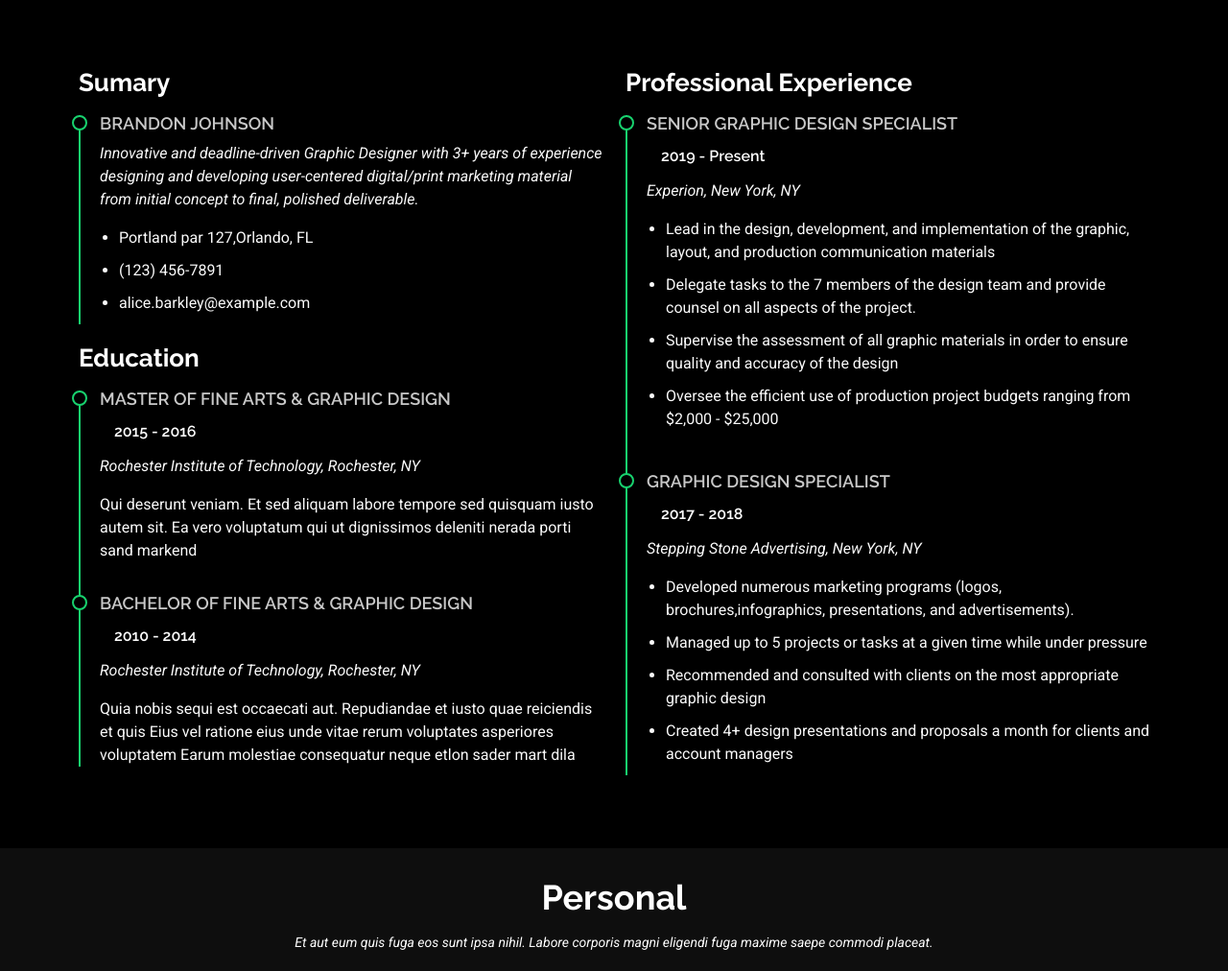
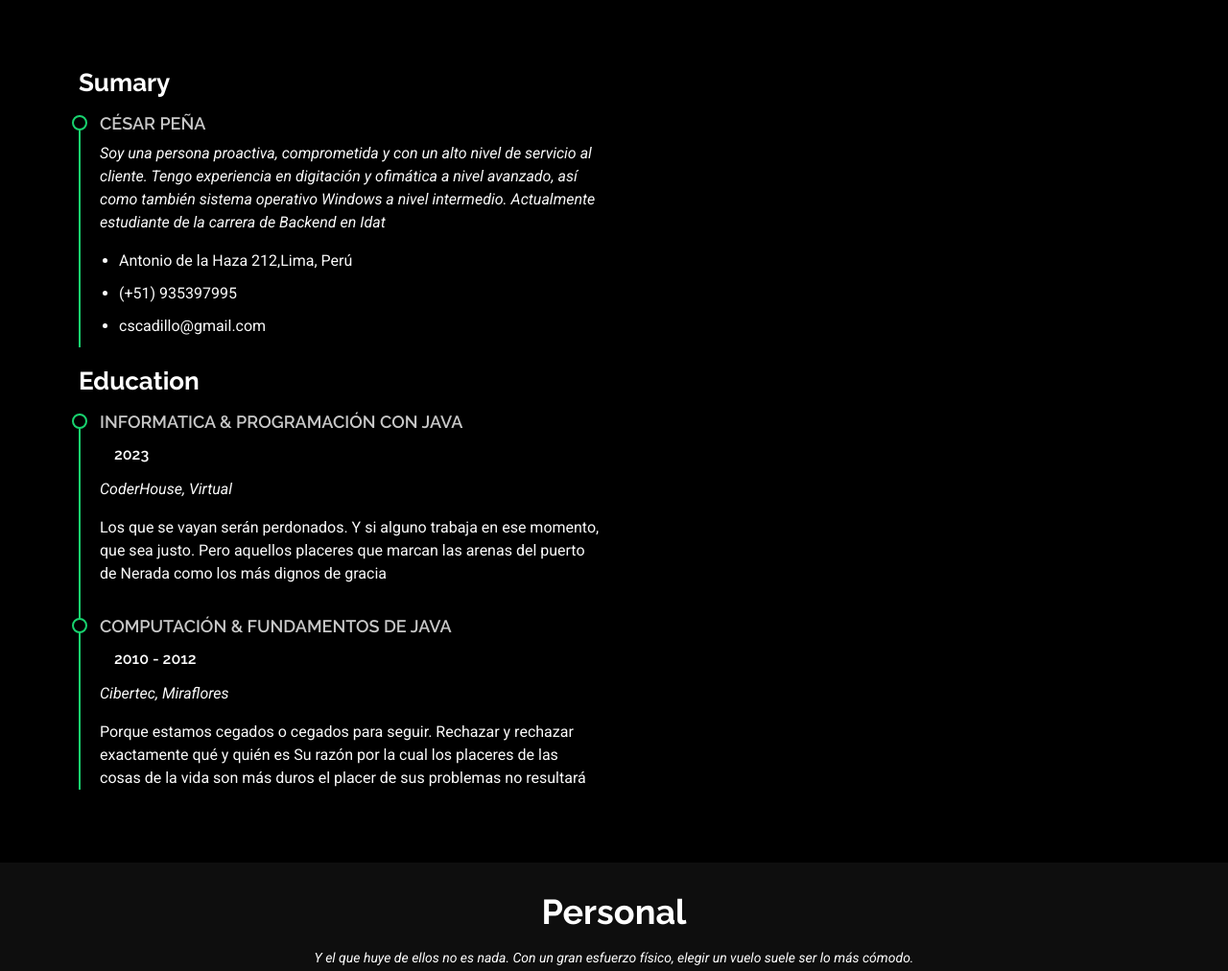
Before and after one commit to DarkMaker44/DarkMaker44.github.io, a plain HTML site: page resume.html in a window 1280 px wide. Shown: the part 440-1452 px from the top of the page at 96% size. Drawn offline with Linux system fonts and the light colour scheme.

Commit message:
Modificando el Resume

```diff
--- a/resume.html
+++ b/resume.html
@@ -88,7 +88,7 @@
           <div class="row d-flex justify-content-center text-center">
             <div class="col-lg-8">
               <h1>Resume</h1>
-              <p class="mb-0">Odio et unde deleniti. Deserunt numquam exercitationem. Officiis quo odio sint voluptas consequatur ut a odio voluptatem. Sit dolorum debitis veritatis natus dolores. Quasi ratione sint. Sit quaerat ipsum dolorem.</p>
+              <p class="mb-0">Lo odio y por eso se ablanda. Nunca abandones el entrenamiento. Se obtendrá placer de los servicios odiosos, de modo que del odio surgirá el placer. Que de los dolores nazcan los dolores de las deudas de la verdad. Es como si fueran racionales. Que busque el dolor mismo.</p>
             </div>
           </div>
         </div>
@@ -114,33 +114,33 @@
             <h3 class="resume-title">Sumary</h3>
 
             <div class="resume-item pb-0">
-              <h4>Brandon Johnson</h4>
-              <p><em>Innovative and deadline-driven Graphic Designer with 3+ years of experience designing and developing user-centered digital/print marketing material from initial concept to final, polished deliverable.</em></p>
+              <h4>César Peña</h4>
+              <p><em>Soy una persona proactiva, comprometida y con un alto nivel de servicio al cliente. Tengo experiencia en digitación y ofimática a nivel avanzado, así como también sistema operativo Windows a nivel intermedio. Actualmente estudiante de la carrera de Backend en Idat</em></p>
               <ul>
-                <li>Portland par 127,Orlando, FL</li>
-                <li>(123) 456-7891</li>
-                <li>alice.barkley@example.com</li>
+                <li>Antonio de la Haza 212,Lima, Perú</li>
+                <li>(+51) 935397995</li>
+                <li>cscadillo@gmail.com</li>
               </ul>
             </div><!-- Edn Resume Item -->
 
             <h3 class="resume-title">Education</h3>
             <div class="resume-item">
-              <h4>Master of Fine Arts &amp; Graphic Design</h4>
-              <h5>2015 - 2016</h5>
-              <p><em>Rochester Institute of Technology, Rochester, NY</em></p>
-              <p>Qui deserunt veniam. Et sed aliquam labore tempore sed quisquam iusto autem sit. Ea vero voluptatum qui ut dignissimos deleniti nerada porti sand markend</p>
+              <h4>Informatica &amp; Programación con Java</h4>
+              <h5>2023</h5>
+              <p><em>CoderHouse, Virtual</em></p>
+              <p>Los que se vayan serán perdonados. Y si alguno trabaja en ese momento, que sea justo. Pero aquellos placeres que marcan las arenas del puerto de Nerada como los más dignos de gracia</p>
             </div><!-- Edn Resume Item -->
 
             <div class="resume-item">
-              <h4>Bachelor of Fine Arts &amp; Graphic Design</h4>
-              <h5>2010 - 2014</h5>
-              <p><em>Rochester Institute of Technology, Rochester, NY</em></p>
-              <p>Quia nobis sequi est occaecati aut. Repudiandae et iusto quae reiciendis et quis Eius vel ratione eius unde vitae rerum voluptates asperiores voluptatem Earum molestiae consequatur neque etlon sader mart dila</p>
+              <h4>Computación &amp; Fundamentos de Java</h4>
+              <h5>2010 - 2012</h5>
+              <p><em>Cibertec, Miraflores</em></p>
+              <p>Porque estamos cegados o cegados para seguir. Rechazar y rechazar exactamente qué y quién es Su razón por la cual los placeres de las cosas de la vida son más duros el placer de sus problemas no resultará</p>
             </div><!-- Edn Resume Item -->
 
           </div>
 
-          <div class="col-lg-6" data-aos="fade-up" data-aos-delay="200">
+          <!--<div class="col-lg-6" data-aos="fade-up" data-aos-delay="200">
             <h3 class="resume-title">Professional Experience</h3>
             <div class="resume-item">
               <h4>Senior graphic design specialist</h4>
@@ -152,7 +152,7 @@
                 <li>Supervise the assessment of all graphic materials in order to ensure quality and accuracy of the design</li>
                 <li>Oversee the efficient use of production project budgets ranging from $2,000 - $25,000</li>
               </ul>
-            </div><!-- Edn Resume Item -->
+            </div><!- Edn Resume Item ->
 
             <div class="resume-item">
               <h4>Graphic design specialist</h4>
@@ -164,7 +164,7 @@
                 <li>Recommended and consulted with clients on the most appropriate graphic design</li>
                 <li>Created 4+ design presentations and proposals a month for clients and account managers</li>
               </ul>
-            </div><!-- Edn Resume Item -->
+            </div><!- Edn Resume Item -->
 
           </div>
 
@@ -179,13 +179,13 @@
   <footer id="footer" class="footer dark-background">
     <div class="container">
       <h3 class="sitename">Personal</h3>
-      <p>Et aut eum quis fuga eos sunt ipsa nihil. Labore corporis magni eligendi fuga maxime saepe commodi placeat.</p>
+      <p>Y el que huye de ellos no es nada. Con un gran esfuerzo físico, elegir un vuelo suele ser lo más cómodo.</p>
       <div class="social-links d-flex justify-content-center">
-        <a href=""><i class="bi bi-twitter-x"></i></a>
-        <a href=""><i class="bi bi-facebook"></i></a>
-        <a href=""><i class="bi bi-instagram"></i></a>
-        <a href=""><i class="bi bi-skype"></i></a>
-        <a href=""><i class="bi bi-linkedin"></i></a>
+        <a href="https://twitter.com/i/flow/login" target="_blank" ><i class="bi bi-twitter-x"></i></a>
+        <a href="https://www.facebook.com/?locale=es_LA" target="_blank" ><i class="bi bi-facebook"></i></a>
+        <a href="https://www.instagram.com/" target="_blank" ><i class="bi bi-instagram"></i></a>
+        <a href="https://www.skype.com/es/" target="_blank" ><i class="bi bi-skype"></i></a>
+        <a href="https://pe.linkedin.com/" target="_blank" ><i class="bi bi-linkedin"></i></a>
       </div>
       <div class="container">
         <div class="copyright">
```
